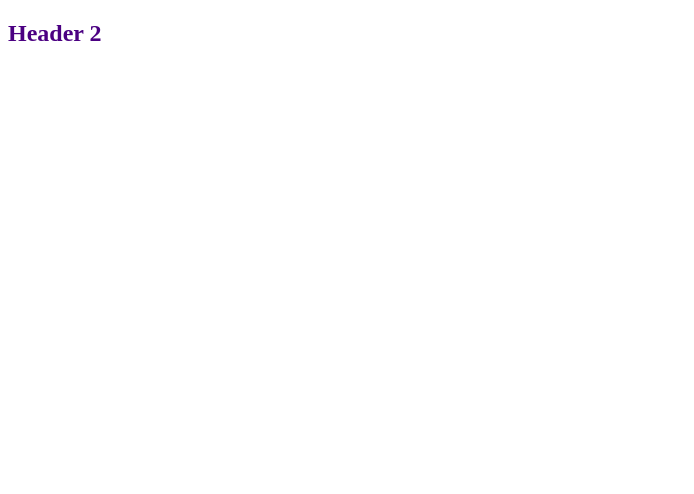
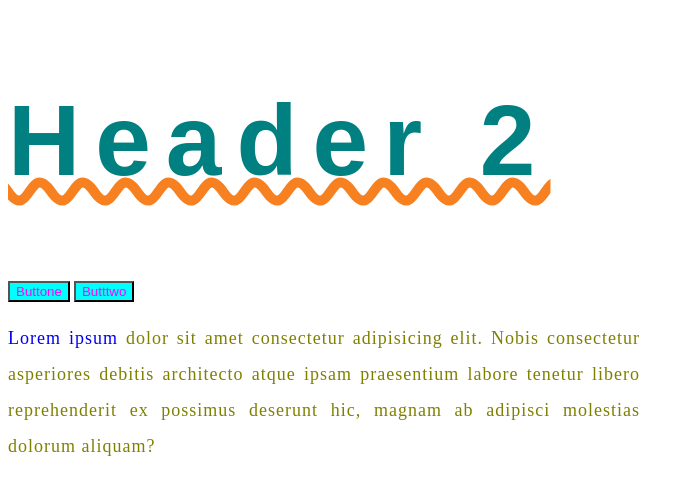
Before and after one commit to AJ-Prof/CSS-Intro, a plain HTML site: page index.html in a window 1280 px wide. Shown: the whole page, without its empty margins (0-694 px from the left). Drawn offline with Linux system fonts and the light colour scheme.

Commit message:
finish CSS basics

```diff
--- a/app.css
+++ b/app.css
@@ -1,3 +1,27 @@
 h2 {
-    color: indigo
+    color: teal;
+    background-color: rgb(89, 151, 0);
+    background-color: white;
+    letter-spacing: 15px;
+    font-size: 100px;
+    text-decoration: #f78120 underline wavy;
+    font-family: Arial;
 }
+
+button {
+    color: magenta;
+    background-color: cyan;
+}
+
+p {
+    color: olive;
+    text-align: justify;
+    width: 50%;
+    line-height: 2;
+    letter-spacing: 1px;
+    font-size: large;
+}
+
+a {
+    text-decoration: none;
+}
--- a/index.html
+++ b/index.html
@@ -23,6 +23,12 @@
 
     <h2>Header 2</h2>
 
+    <button>Buttone</button>
+    <button>Butttwo</button>
+    <p><a href="https://en.wikipedia.org/wiki/Lorem_ipsum">Lorem ipsum</a> dolor sit amet consectetur adipisicing elit.
+        Nobis consectetur asperiores debitis architecto atque
+        ipsam praesentium labore tenetur libero reprehenderit ex possimus deserunt hic, magnam ab adipisci molestias
+        dolorum aliquam?</p>
 
 </body>
 
```
